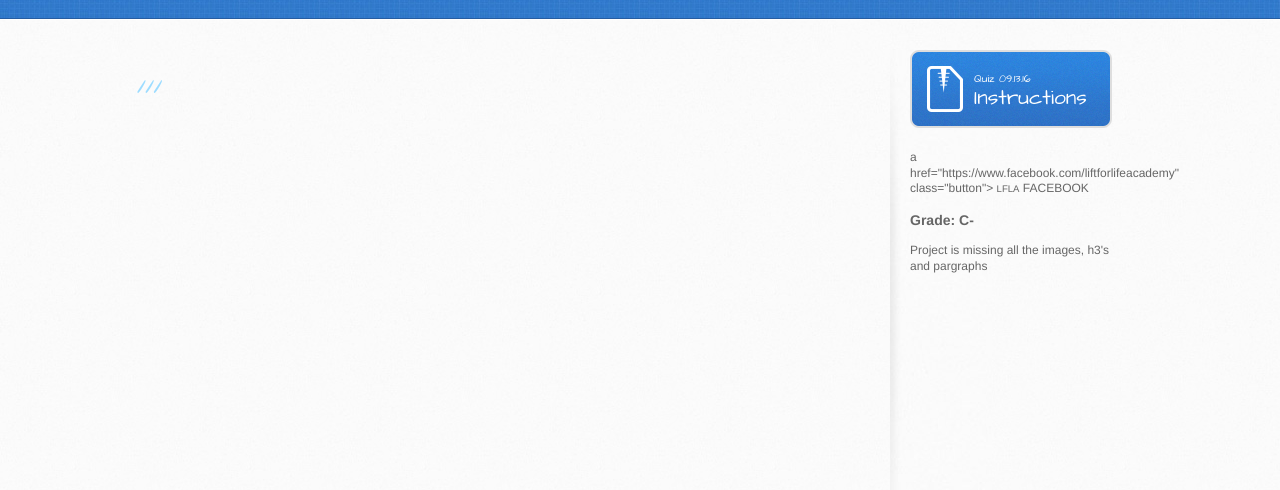
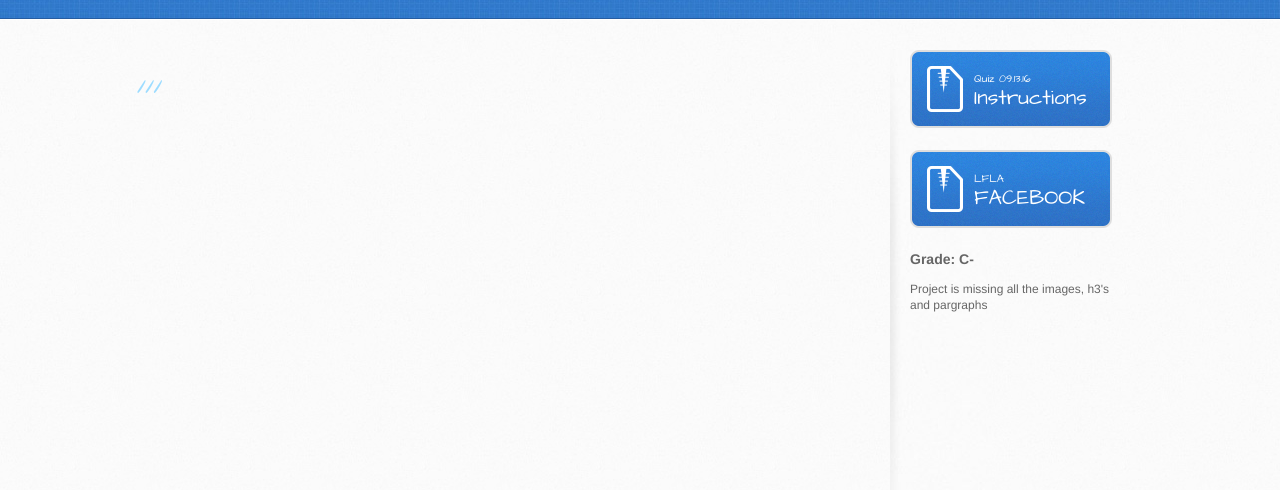
Before and after one commit to Jermaine80/Quiz091316, a plain HTML site: page index.html in a window 1280 px wide. Shown: the part 182-672 px from the top of the page. Drawn offline with Linux system fonts and the light colour scheme.

Commit message:
Update index.html

```diff
--- a/index.html
+++ b/index.html
@@ -39,7 +39,8 @@
             <small>Quiz 09.13.16</small>
             Instructions
             </a>
-            a href="https://www.facebook.com/liftforlifeacademy" class="button">
+            <!--added left chevron-->
+            <a href="https://www.facebook.com/liftforlifeacademy" class="button">
             <small>LFLA</small>
             FACEBOOK
             </a>
```
